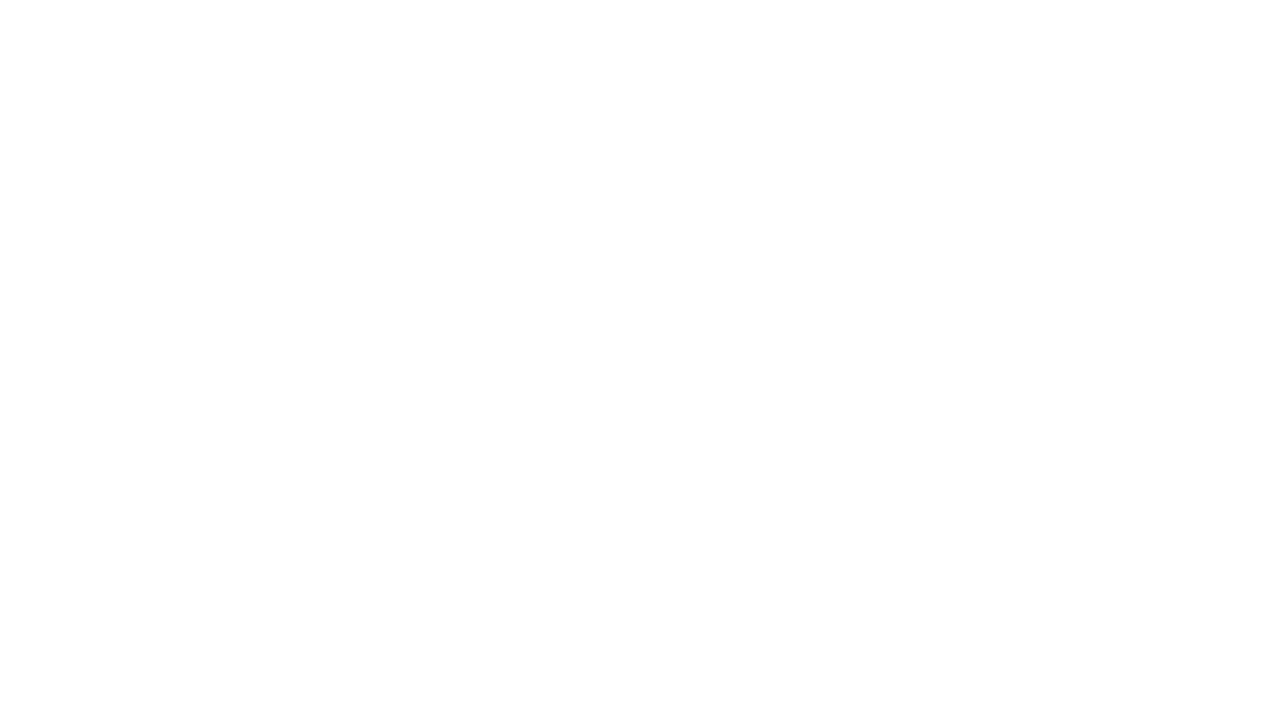
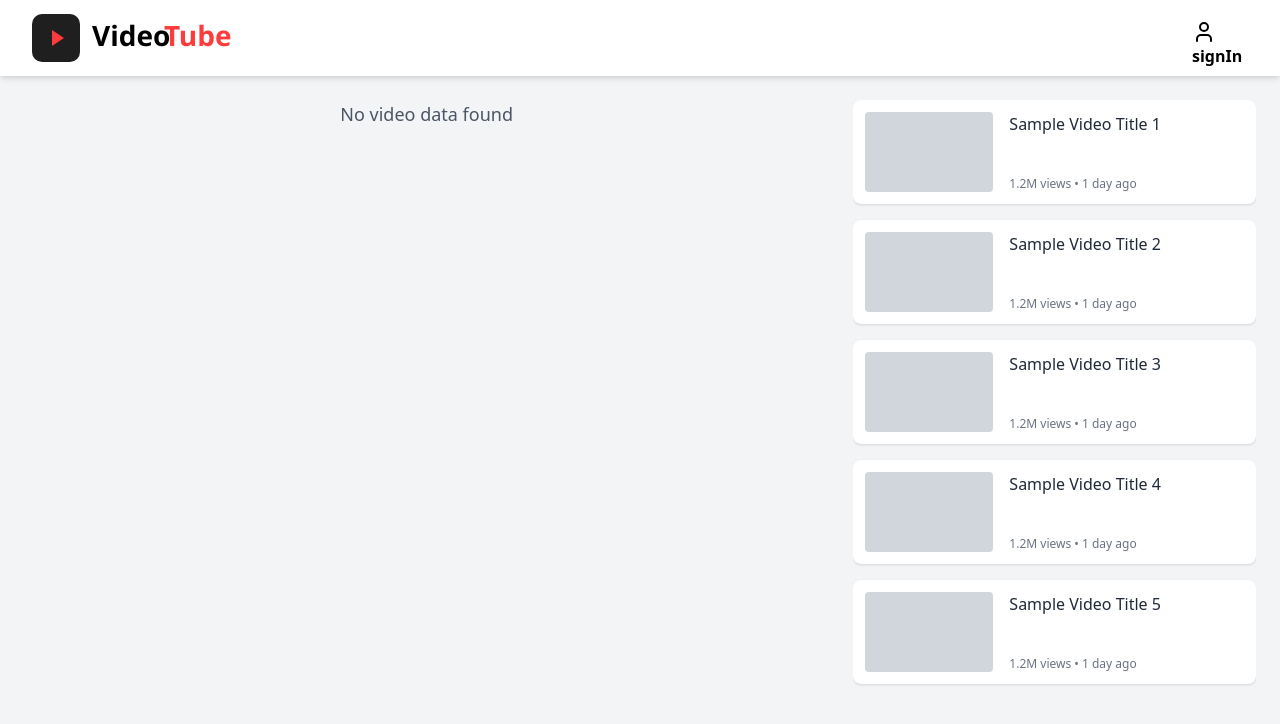
Before and after one commit to tanushsahu-fisrt/VideoTube-Frontend, a React (Vite) app: page /user/video/1 in a window 1280 px wide. Before the commit this address had no page. Shown: the top 724 px of the page. Built offline with nearby package versions, Linux system fonts and the light colour scheme.

Commit message:
Video page setup

```diff
--- a/src/components/VideoCard.jsx
+++ b/src/components/VideoCard.jsx
@@ -5,43 +5,48 @@ import { useNavigate } from 'react-router-dom';
 const VideoCard = ({ video }) => {
   const { isLogin } = useAuth();
   const navigate = useNavigate();
+
+  const handleVideoClick = (id) => {
+    navigate(`/user/video/${id}`,{ state : {video : video } })
+  }
+
   return (
     <div className="w-full sm:w-64 bg-white rounded-lg overflow-hidden shadow-md">
       {isLogin ? (
-        <div>
+        <div onClick={() => handleVideoClick(video?._id)}>
           <img
-            src={video.thumbnail}
-            alt={video.title}
+            src={video?.thumbnail}
+            alt={video?.title}
             className="w-full h-36 object-cover"
           />
           <div className="p-3">
             <h3 className="text-sm font-semibold mb-1 truncate">
-              {video.title}
+              {video?.title}
             </h3>
             <p className="text-xs text-gray-600 line-clamp-2">
-              {video.description}
+              {video?.description}
             </p>
             <p className="text-xs text-gray-500 mt-1">
-              {Math.round(video.duration)} sec • {video.views} views
+              {Math.round(video?.duration)} sec • {video?.views} views
             </p>
           </div>
         </div>
       ) : (
         <div onClick={() => navigate('/user/login')}>
           <img
-            src={video.thumbnail}
-            alt={video.title}
+            src={video?.thumbnail}
+            alt={video?.title}
             className="w-full h-36 object-cover"
           />
           <div className="p-3">
             <h3 className="text-sm font-semibold mb-1 truncate">
-              {video.title}
+              {video?.title}
             </h3>
             <p className="text-xs text-gray-600 line-clamp-2">
-              {video.description}
+              {video?.description}
             </p>
             <p className="text-xs text-gray-500 mt-1">
-              {Math.round(video.duration)} sec • {video.views} views
+              {Math.round(video?.duration)} sec • {video?.views} views
             </p>
           </div>
         </div>
--- /dev/null
+++ b/src/pages/video/Video.jsx
@@ -0,0 +1,67 @@
+import { useLocation } from 'react-router-dom';
+import Header from "../../components/Header";
+import { ThumbsUp, MessageCircle, Bell } from 'lucide-react';
+
+const VideoPage = () => {
+  const location = useLocation();
+  const video = location.state?.video;
+
+  return (
+    <>
+      <Header />
+      <div className="flex flex-col lg:flex-row gap-6 px-6 py-6 bg-gray-100 min-h-screen">
+
+        {/* Left: Video Player & Details */}
+        <div className="w-full lg:w-2/3">
+          {video ? (
+            <>
+              <div className="aspect-video w-full rounded-xl overflow-hidden shadow-lg bg-black">
+                <video
+                  src={video.videofile}
+                  controls
+                  autoPlay
+                  className="w-full h-full object-contain"
+                />
+              </div>
+
+              <h1 className="mt-4 text-2xl font-semibold text-gray-800">{video.title}</h1>
+              <p className="text-sm text-gray-600 mt-1">
+                {video.views} views • {new Date(video.createdAt).toLocaleDateString()}
+              </p>
+
+              <div className="flex items-center gap-4 mt-4 flex-wrap">
+                <button className="flex items-center gap-2 px-4 py-2 bg-gray-200 rounded-full hover:bg-gray-300 transition">
+                  <ThumbsUp className="w-5 h-5" /> Like
+                </button>
+                <button className="flex items-center gap-2 px-4 py-2 bg-gray-200 rounded-full hover:bg-gray-300 transition">
+                  <MessageCircle className="w-5 h-5" /> Comment
+                </button>
+                <button className="flex items-center gap-2 px-4 py-2 bg-red-500 text-white rounded-full hover:bg-red-600 transition">
+                  <Bell className="w-5 h-5" /> Subscribe
+                </button>
+              </div>
+            </>
+          ) : (
+            <p className="text-center text-gray-600 text-lg">No video data found</p>
+          )}
+        </div>
+
+        {/* Right: Recommended Videos */}
+        <div className="w-full lg:w-1/3 space-y-4 overflow-y-auto max-h-[85vh]">
+          {/* Placeholder cards for now */}
+          {[1, 2, 3, 4, 5].map((num) => (
+            <div key={num} className="flex gap-4 bg-white p-3 rounded-lg shadow">
+              <div className="w-32 h-20 bg-gray-300 rounded"></div>
+              <div className="flex flex-col justify-between">
+                <h3 className="font-medium text-gray-800">Sample Video Title {num}</h3>
+                <p className="text-xs text-gray-500">1.2M views • 1 day ago</p>
+              </div>
+            </div>
+          ))}
+        </div>
+      </div>
+    </>
+  );
+};
+
+export default VideoPage;
--- a/src/routes/UserRoutes.jsx
+++ b/src/routes/UserRoutes.jsx
@@ -3,6 +3,7 @@ import LoginForm from "../pages/user/LoginForm"
 import SignupForm from "../pages/user/SignupForm"
 import GuestHome from "../pages/home/home";
 import Dashboard from "../pages/LoggedInUser/LoggedInLayout";
+import VideoPage from "../pages/video/Video";
 
 const UserRoutes = () => {
 
@@ -12,6 +13,7 @@ const UserRoutes = () => {
             <Route path="/user/login" element={<LoginForm />} />
             <Route path="/user/signup" element={<SignupForm />} />
             <Route path="/user" element={<Dashboard />} />
+            <Route path="/user/video/:videoId" element={<VideoPage />} />
         </Routes>
     )
 
```
